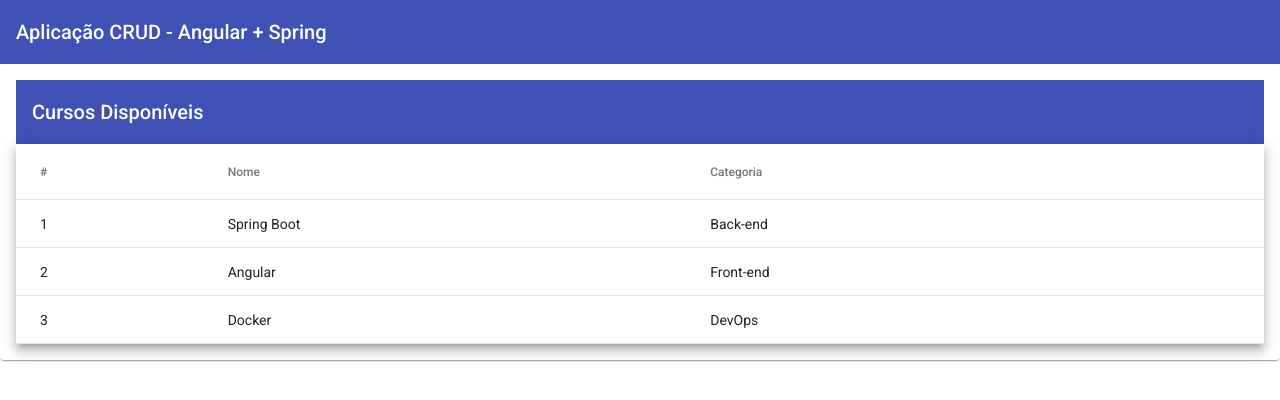
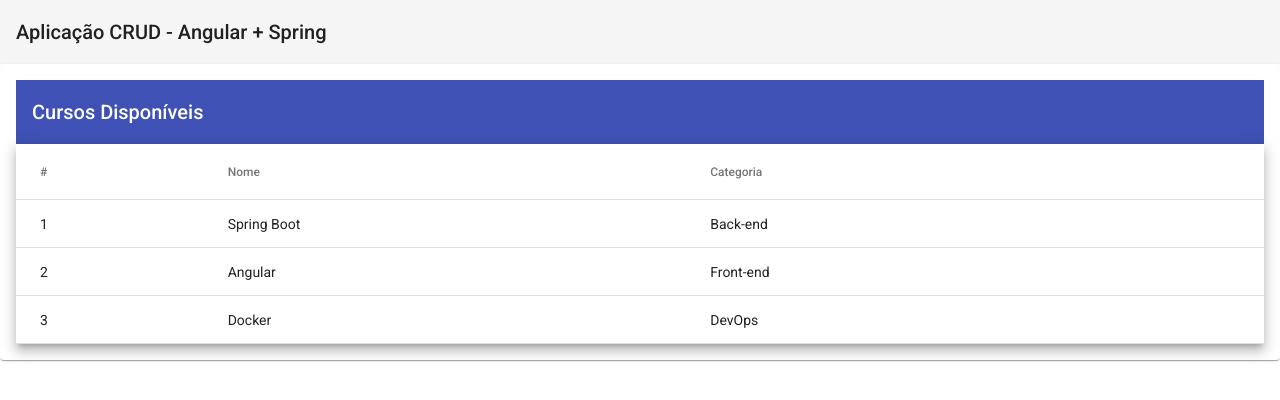
Before and after one commit to alexfapa/projeto-cursos-angular-spring, an Angular app in the folder crud-angular/: page /courses in a window 1280 px wide. Shown: the top 400 px of the page. Built offline with nearby package versions, Linux system fonts and the light colour scheme.

Commit message:
Adicionando dicas de personalização de tema do projeto com material design

```diff
--- a/crud-angular/src/app/app.component.html
+++ b/crud-angular/src/app/app.component.html
@@ -1,4 +1,4 @@
-<mat-toolbar color="primary">
+<mat-toolbar color="secondary">
   <span>Aplicação CRUD - Angular + Spring</span>
 </mat-toolbar>
 <router-outlet></router-outlet>
--- a/crud-angular/src/styles.css
+++ b/crud-angular/src/styles.css
@@ -1,4 +1,2 @@
-/* You can add global styles to this file, and also import other style files */
-
 html, body { height: 100%; }
 body { margin: 0; font-family: Roboto, "Helvetica Neue", sans-serif; }
```
Also changed, not shown: 1 other file (tests, documents, lock files or other folders).
